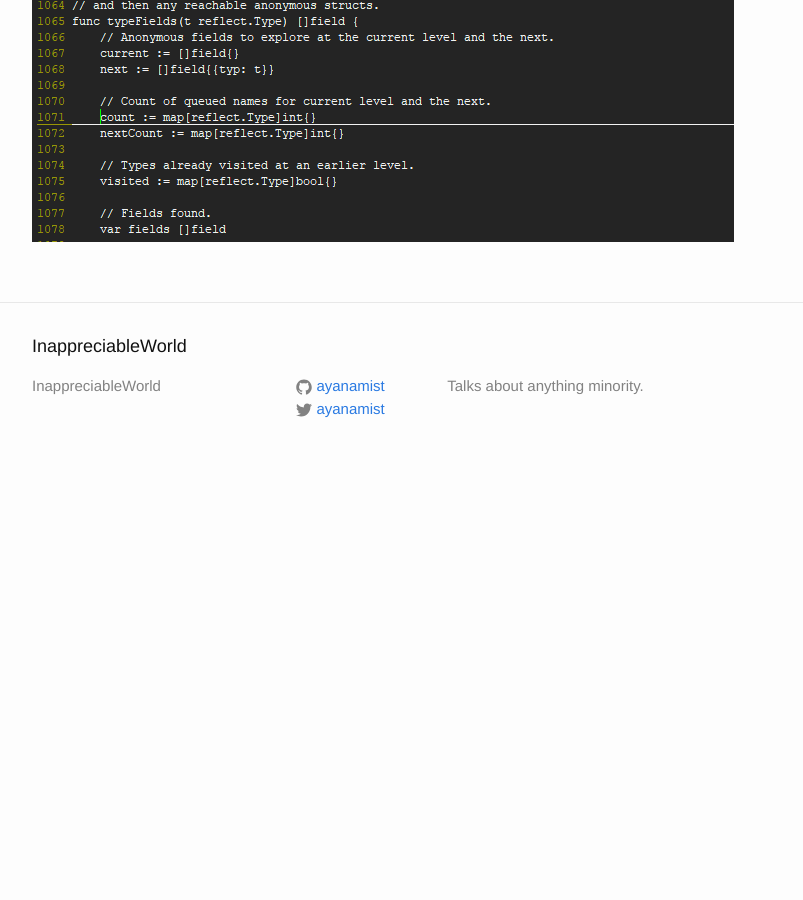
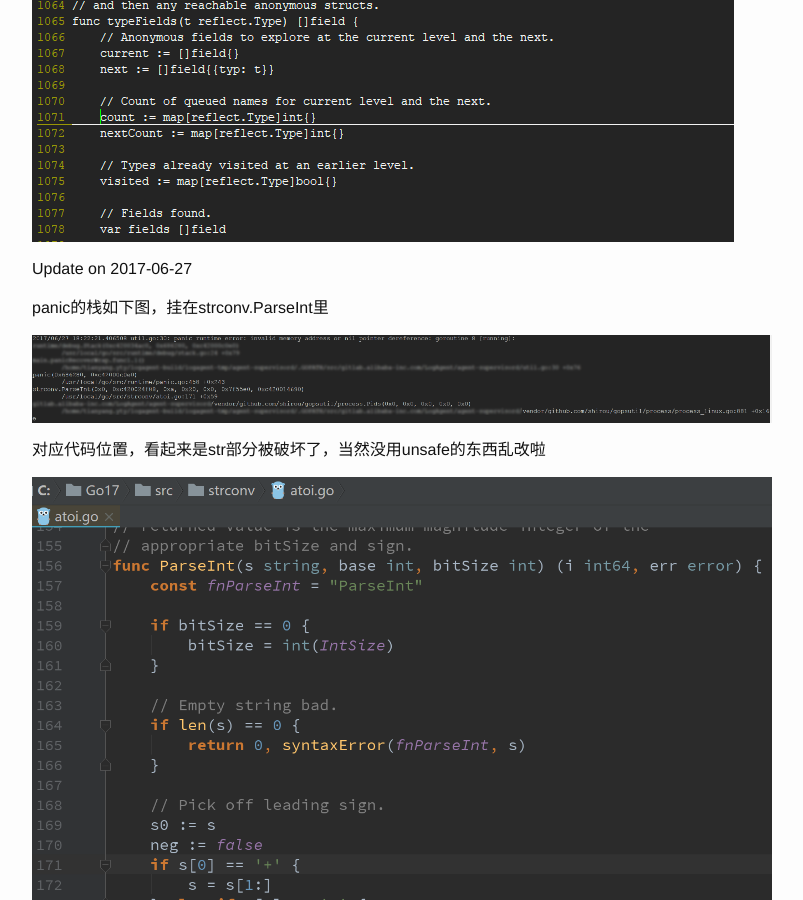
Before and after one commit to ayanamist/ayanamist.github.io, a Jekyll site: the page built from _posts/2017-06-01-unbelievable-golang-panic.md, in a window 1280 px wide and 900 px high, scrolled down 1742 px. Shown: the whole window, without its empty margins (238-1041 px from the left). Built offline with Jekyll 4.4.1, drawn with Linux system fonts in a browser that asks for light colours; before the commit the page ends 2222 px from its top, so only the background shows below that.

Commit message:
Update 2017-06-01-unbelievable-golang-panic.md

```diff
--- a/_posts/2017-06-01-unbelievable-golang-panic.md
+++ b/_posts/2017-06-01-unbelievable-golang-panic.md
@@ -26,3 +26,13 @@ panic的栈如下图
 对应go代码如下图，除了内存坏了，我是找不到其它导致`panic runtime error: integer divide by zero`的原因
 
 ![screenshot](/img/2017-06-15_094958.png)
+
+Update on 2017-06-27
+
+panic的栈如下图，挂在strconv.ParseInt里
+
+![screenshot](/img/2017-06-27_183111.png)
+
+对应代码位置，看起来是str部分被破坏了，当然没用unsafe的东西乱改啦
+
+![screenshot](/img/2017-06-27_183224.png)
```
